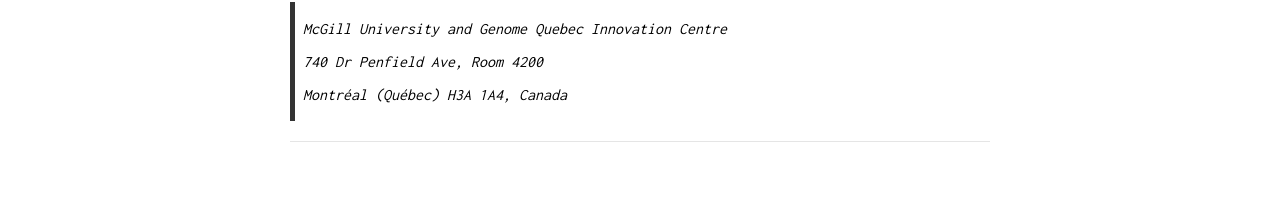
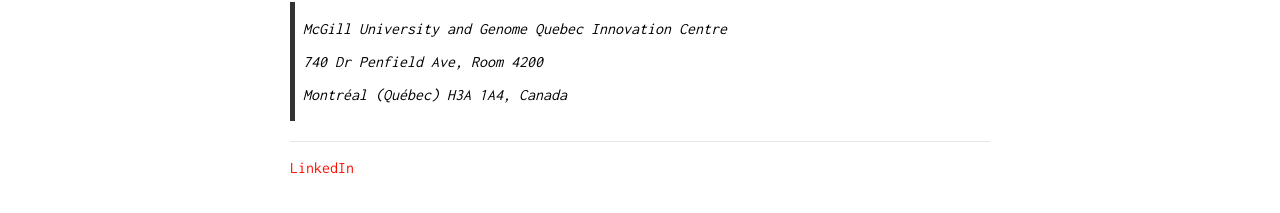
Before and after one commit to dvVenuto/dvvenuto.github.io, a Jekyll site: the page built from contact.md, in a window 1280 px wide. Shown: the part 225-438 px from the top of the page. Built offline with Jekyll 4.4.1, drawn with Linux system fonts in a browser that asks for light colours.

Commit message:
Update contact.md

```diff
--- a/contact.md
+++ b/contact.md
@@ -16,3 +16,5 @@ is_contact: true
 > Montréal (Québec) H3A 1A4, Canada
 
 ---
+
+[LinkedIn](https://www.linkedin.com/in/david-venuto-53344b9a/)
```
